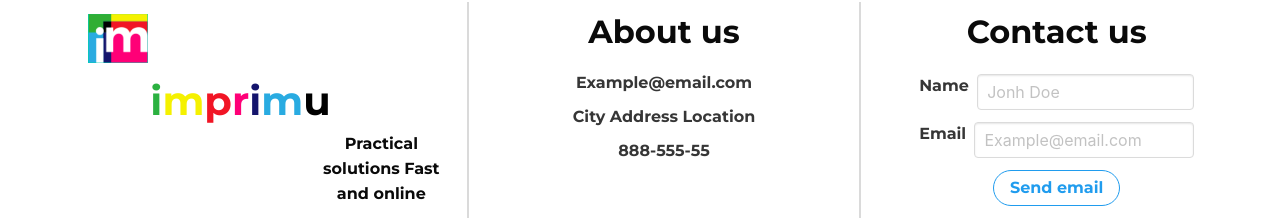
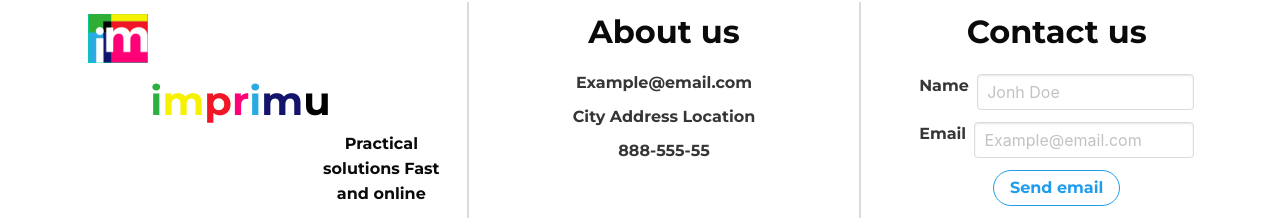
Before and after one commit to alexanderurbina/Wouter-test, a website: page index.html in a window 1280 px wide. Shown: the part 2256-2476 px from the top of the page. Drawn offline with Linux system fonts and the light colour scheme.

Commit message:
hotfix/ footer text

```diff
--- a/index.html
+++ b/index.html
@@ -232,8 +232,8 @@
                 <span style="color:#F5F100">m</span>
                 <span style="color:#F11525">p</span>
                 <span style="color:#FF0077">r</span>
-                <span style="color:#14146C">i</span>
-                <span style="color:#29ABE1">m</span>
+                <span style="color:#29ABE1">i</span>
+                <span style="color:#14146C">m</span>
                 <span style="color:#000000">u</span>
               </div>
               <div class="content">
```
